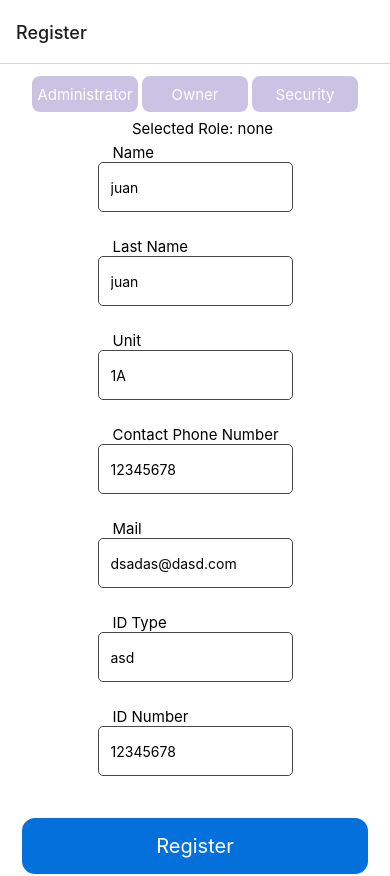
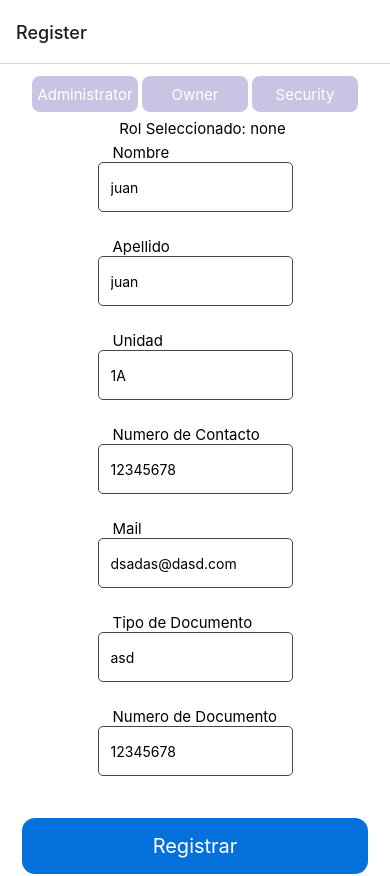
Before and after one commit to DanielOter/Frontend_PRF, a React Native app: screen /Register in a window 390 px wide. Built offline with nearby package versions, Linux system fonts and the light colour scheme.

Commit message:
Registro a español

```diff
--- a/screens/Register.js
+++ b/screens/Register.js
@@ -36,14 +36,14 @@ function Register({ navigation }) {
         let passLengthError;
 
         if (error.message === errors.EMAIL_IN_USED) {
-            emailExistError = "Usuario   ya existe";
+            emailExistError = "Usuario ya existe";
         }
 
         if (error.message === errors.EMAIL_MAX) {
             passLengthError = "Password debe ser de un minimo de 6 characters";
         }
         if (emailExistError === undefined && passLengthError === undefined) {
-            networkError = "Network Error Try again";
+            networkError = "Network Error Intente de nuevo";
         }
         setNetworkError({
             passLengthError,
@@ -53,14 +53,12 @@ function Register({ navigation }) {
     };
 
     const handleCreateUser = () => {
-        console.log("creando " +  validateInputs() )
         if (validateInputs()) {
-            console.log("paso")
             console.log(mailContact)
             setError({});
             createUserWithEmailAndPassword(auth, mailContact)
                 .then(({ user }) => {
-                    console.log("User created!");
+                    console.log("Usuario creado!");
                     const userData = JSON.stringify({
                         mailContact: user.mailContact,
                         accessToken: user.stsTokenManager.accessToken,
@@ -110,36 +108,36 @@ function Register({ navigation }) {
 
 
         if(role == "none")
-            {vRole = "Error in role selection";
+            {vRole = "Error en la seleccion del rol";
             correctInfo = false;}
 
         if(!name.match(validRegexFullName))
-            {vName = "Error in name field";
+            {vName = "Error en el ingrso del 'Nombre'";
             correctInfo = false;}
 
         if(!(lName.match(validRegexFullName)) )
-            {vLName = "Error in last name field";
+            {vLName = "Error en el ingreso del 'Apellido'";
             correctInfo = false;}
 
 
         if(!(unit.match(validRegexUnit)))
-            {vUnit = "Error in unit field";
+            {vUnit = "Error en el ingreso de la 'Unidad'";
             correctInfo = false;}
 
         if(!(numContact.match(validRegexNumContact))){
-            vNumContact = "Error in contact number field";
+            vNumContact = "Error en el ingreso del 'Numero de Contacto'";
             correctInfo = false;}
 
         if (!(mailContact.match(validRegexMail)) )
-            {vMail = "Contact Mail Invalid";
+            {vMail = "Error en el ingreso del 'Mail'";
             correctInfo = false;}
 
         if(!(typeID.match(validRegexTypeID)))
-            {vIDType = "Error in ID Type field";
+            {vIDType = "Error en el ingreso del 'Tipo de Documento'";
             correctInfo = false;}
 
             if(!(numID.match(validRegexIDNum)))
-            {vIDNum = "Error in ID number field";
+            {vIDNum = "Error en el ingreso del 'Numero de Documento'";
             correctInfo = false;}
 
         if (correctInfo == false) {
@@ -163,21 +161,21 @@ function Register({ navigation }) {
                  <View >
                     <View style={{flexDirection: "row", marginHorizontal: 20}}>
                     <TouchableOpacity
-                            onPress={() => changeRole("Administrator")}
+                            onPress={() => changeRole("Administrador")}
                             style={styles.rolesButton} >
                             <Text style={styles.roleText}>Administrator</Text>
                     </TouchableOpacity>
-                    <TouchableOpacity onPress={() => changeRole("Owner")} style={styles.rolesButton}>
+                    <TouchableOpacity onPress={() => changeRole("Dueño")} style={styles.rolesButton}>
                             <Text style={styles.roleText}>Owner</Text>
                     </TouchableOpacity>
                     <TouchableOpacity
-                            onPress={() => changeRole("Security")}
+                            onPress={() => changeRole("Seguridad")}
                             style={styles.rolesButton}>
                             <Text style={styles.roleText}>Security</Text>
                     </TouchableOpacity>
                     </View>
                     <View style={{alignItems: "center"}}>
-                        <Text style={styles.text}>Selected Role: {role}</Text>
+                        <Text style={styles.text}>Rol Seleccionado: {role}</Text>
                         <View>
                         <Text  style={styles.error}>{error.vRole}</Text>
                         </View>
@@ -188,7 +186,7 @@ function Register({ navigation }) {
                 <View style={styles.textInputHolders}>
                     <View>
 
-                    <Text style={styles.text}>Name</Text>
+                    <Text style={styles.text}>Nombre</Text>
                         <View style={styles.component}>
                             <TextInput
                                 value = {name}
@@ -204,7 +202,7 @@ function Register({ navigation }) {
                 </View>
                 <View style={styles.textInputHolders}>
                     <View>
-                    <Text style={styles.text}>Last Name</Text>
+                    <Text style={styles.text}>Apellido</Text>
                         <View style={styles.component}>
                             <TextInput
                                 value = {lName}
@@ -220,7 +218,7 @@ function Register({ navigation }) {
                 </View>
                 <View style={styles.textInputHolders}>
                     <View>
-                    <Text style={styles.text}>Unit</Text>
+                    <Text style={styles.text}>Unidad</Text>
                         <View style={styles.component}>
                             <TextInput
                                 value = {unit}
@@ -236,7 +234,7 @@ function Register({ navigation }) {
                 </View>
                 <View style={styles.textInputHolders}>
                     <View>
-                    <Text style={styles.text}>Contact Phone Number</Text>
+                    <Text style={styles.text}>Numero de Contacto </Text>
                         <View style={styles.component}>
                             <TextInput
                                 value = {numContact}
@@ -268,7 +266,7 @@ function Register({ navigation }) {
                 </View>
                 <View style={styles.textInputHolders}>
                     <View>
-                    <Text style={styles.text}>ID Type</Text>
+                    <Text style={styles.text}>Tipo de Documento</Text>
                         <View style={styles.component}>
                             <TextInput
                                 value = {typeID}
@@ -284,7 +282,7 @@ function Register({ navigation }) {
                 </View>
                 <View style={styles.textInputHolders}>
                     <View>
-                    <Text style={styles.text}>ID Number</Text>
+                    <Text style={styles.text}>Numero de Documento</Text>
                         <View style={styles.component}>
                             <TextInput
                                 value = {numID}
@@ -303,7 +301,7 @@ function Register({ navigation }) {
                     onPress={handleCreateUser}
                     style={styles.button}
                 >
-                    <Text style={styles.buttonsText}>Register</Text>
+                    <Text style={styles.buttonsText}>Registrar</Text>
                 </TouchableOpacity>
         </View>
 
```
